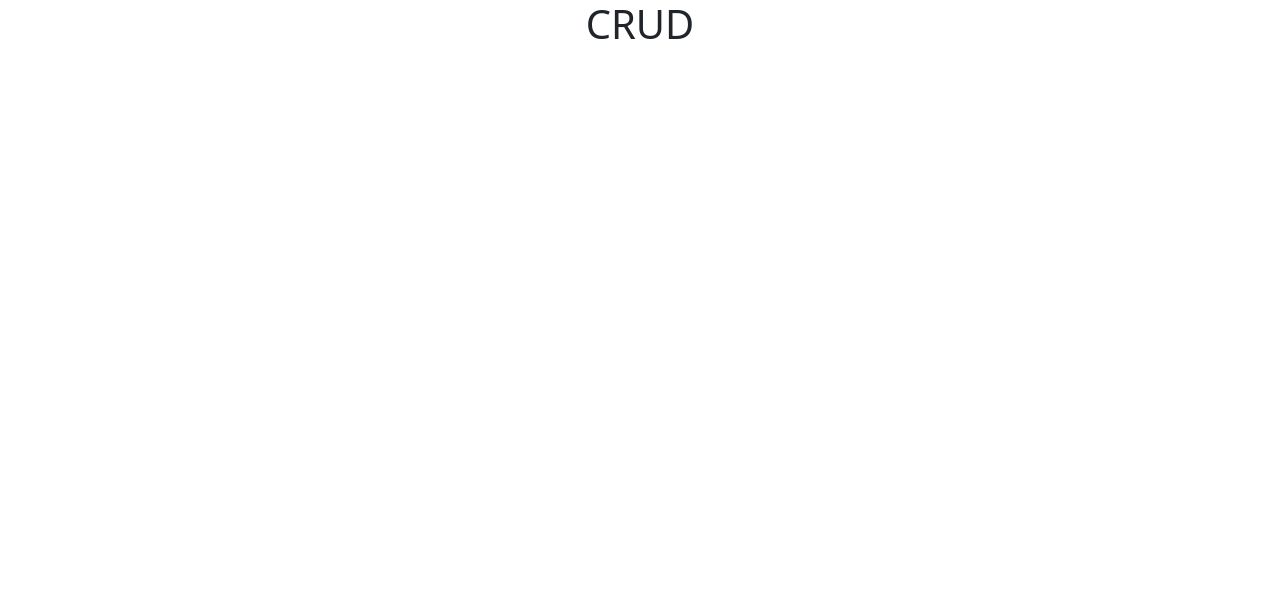
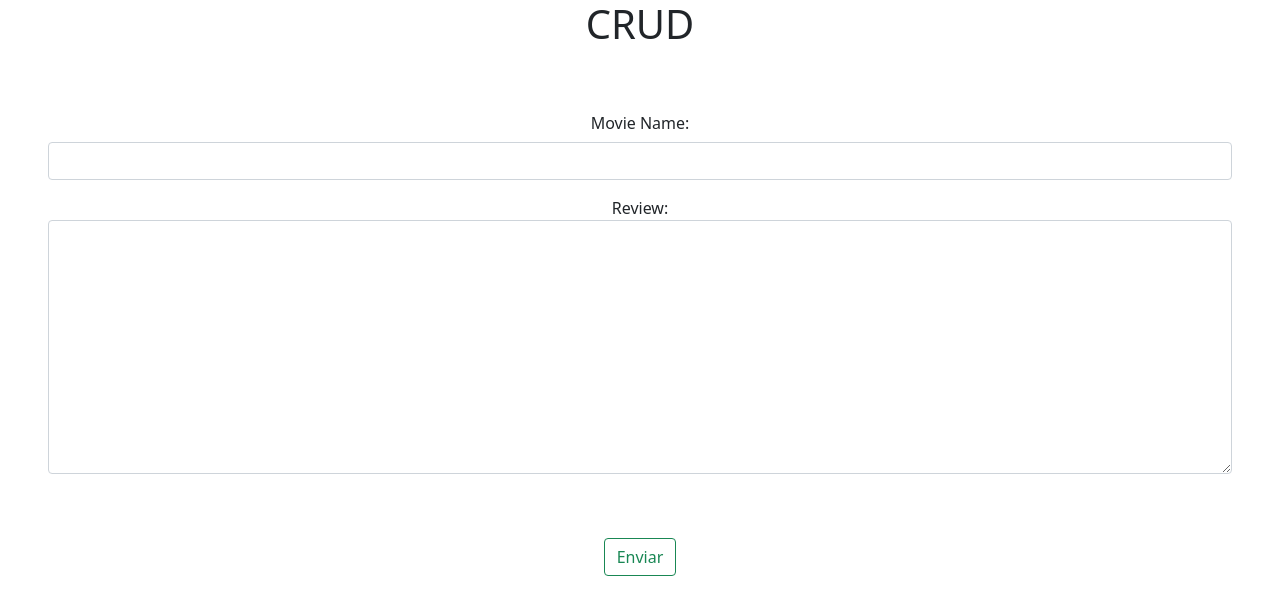
Before and after one commit to adson-matheus/react-crud, a React (Create React App) app in the folder client/: page / in a window 1280 px wide. Shown: the top 614 px of the page. Built offline with nearby package versions, Linux system fonts and the light colour scheme.

Commit message:
add form frontend #3

```diff
--- a/client/src/App.js
+++ b/client/src/App.js
@@ -4,6 +4,19 @@ function App() {
   return (
     <div className="App">
       <h1>CRUD</h1>
+      <form method="POST">
+        <div className="p-5">
+          <div className="form-group mb-3">
+            <label for="movie" className="col-sm-2 col-form-label">Movie Name:</label>
+            <input type="text" className="form-control" id="movie"></input>
+          </div>
+          <div className="form-group mb-3">
+            <label for="review">Review:</label>
+            <textarea type="text" className="form-control" id="review" cols='20' rows="10"></textarea>
+          </div>
+        </div>
+        <button className="btn btn-outline-success align-center">Enviar</button>
+      </form>
     </div>
   );
 }
```
